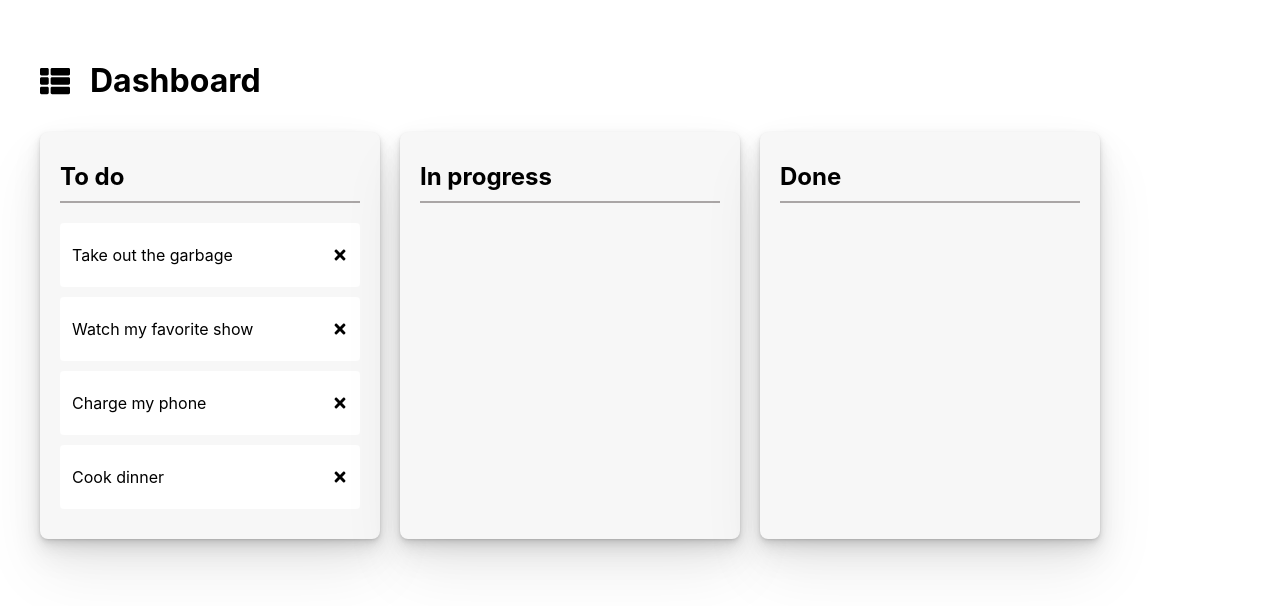
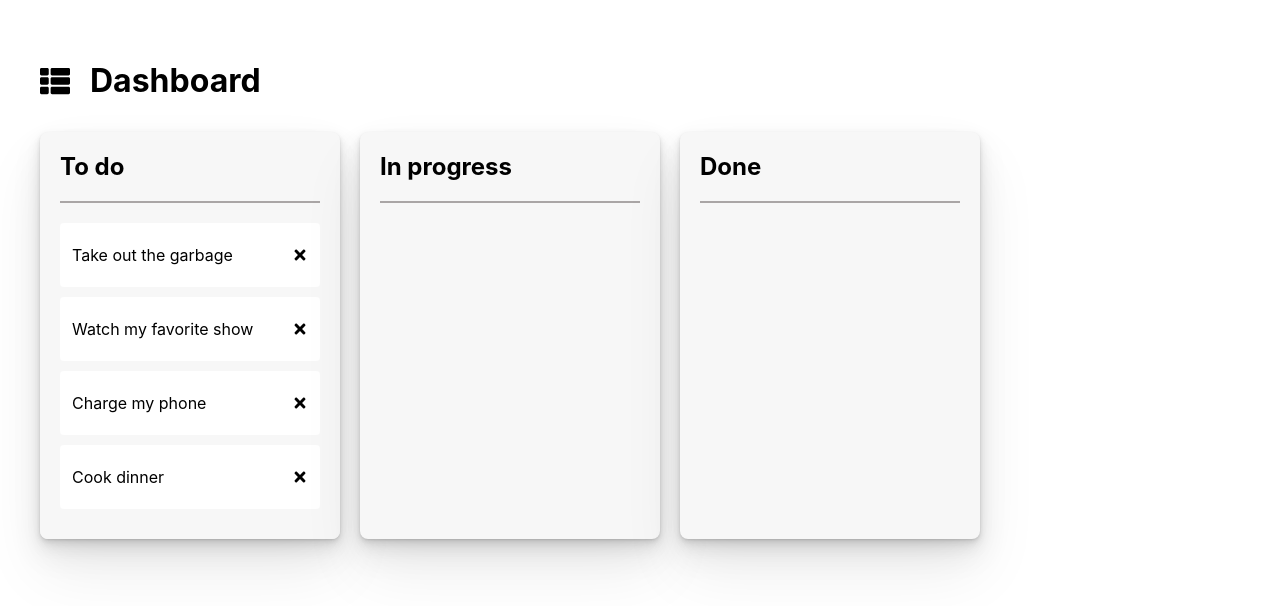
Before and after one commit to bercivarga/trello-clone, a React (Create React App) app: page / in a window 1280 px wide. Shown: the top 606 px of the page. Built offline with nearby package versions, Linux system fonts and the light colour scheme.

Commit message:
Add colour change to column hover

```diff
--- a/src/components/CardColumn/CardColumn.js
+++ b/src/components/CardColumn/CardColumn.js
@@ -1,9 +1,15 @@
 import React from 'react';
-import { useGlobalContext } from '../../context';
 import ToDoCard from '../ToDoCard/ToDoCard';
 import { Droppable } from 'react-beautiful-dnd';
+import styled from 'styled-components';
 
 import classes from './CardColumn.module.css';
+
+const TaskList = styled.div`
+	background-color: ${(props) => (props.isDraggingOver ? 'rgb(225, 225, 225)' : 'rgb(247, 247, 247)')};
+	transition: background-color 0.2s ease;
+	padding: 20px;
+`;
 
 export default function CardColumn({ column, tasks }) {
 	return (
@@ -11,13 +17,17 @@ export default function CardColumn({ column, tasks }) {
 			<h2 className={classes.ColumnName}>{column.title}</h2>
 			<div className={classes.Divider} />
 			<Droppable droppableId={column.id}>
-				{(provided) => (
-					<div ref={provided.innerRef} {...provided.droppableProps}>
+				{(provided, snapshot) => (
+					<TaskList
+						ref={provided.innerRef}
+						{...provided.droppableProps}
+						isDraggingOver={snapshot.isDraggingOver}
+					>
 						{tasks.map((t, index) => {
 							return <ToDoCard key={t.id} passedId={t.id} content={t.content} index={index} />;
 						})}
 						{provided.placeholder}
-					</div>
+					</TaskList>
 				)}
 			</Droppable>
 		</div>
--- a/src/components/CardColumn/CardColumn.module.css
+++ b/src/components/CardColumn/CardColumn.module.css
@@ -6,10 +6,10 @@
 	max-width: 300px;
 	background-color: rgb(247, 247, 247);
 	border-radius: 8px;
-	padding: 20px;
 	box-shadow: 0 1px 2px rgba(0, 0, 0, 0.07), 0 2px 4px rgba(0, 0, 0, 0.07), 0 4px 8px rgba(0, 0, 0, 0.07),
 		0 8px 16px rgba(0, 0, 0, 0.07), 0 16px 32px rgba(0, 0, 0, 0.07), 0 32px 64px rgba(0, 0, 0, 0.07);
 	margin-right: 20px;
+	overflow: hidden;
 }
 
 .CardColumn:last-child {
@@ -17,14 +17,15 @@
 }
 
 .ColumnName {
-	margin: 10px 0 10px 0;
+	margin: 0 0 0 0;
+	padding: 20px;
 }
 
 .Divider {
 	height: 2px;
-	width: 100%;
+	width: calc(100% - 40px);
 	background-color: rgb(170, 166, 166);
-	margin-bottom: 20px;
+	margin: 0 auto 0 auto;
 }
 
 .CardColumn:hover {
--- a/src/components/ToDoCard/ToDoCard.js
+++ b/src/components/ToDoCard/ToDoCard.js
@@ -19,7 +19,7 @@ export default function ToDoCard({ content, index, passedId }) {
 		-webkit-box-sizing: border-box;
 
 		&:hover {
-			background-color: #faf9f6;
+			background-color: #efeae1;
 		}
 	`;
 
```
Also changed, not shown: src/components/ToDoCard/ToDoCard.module.css (deleted, +0 -18 lines).
